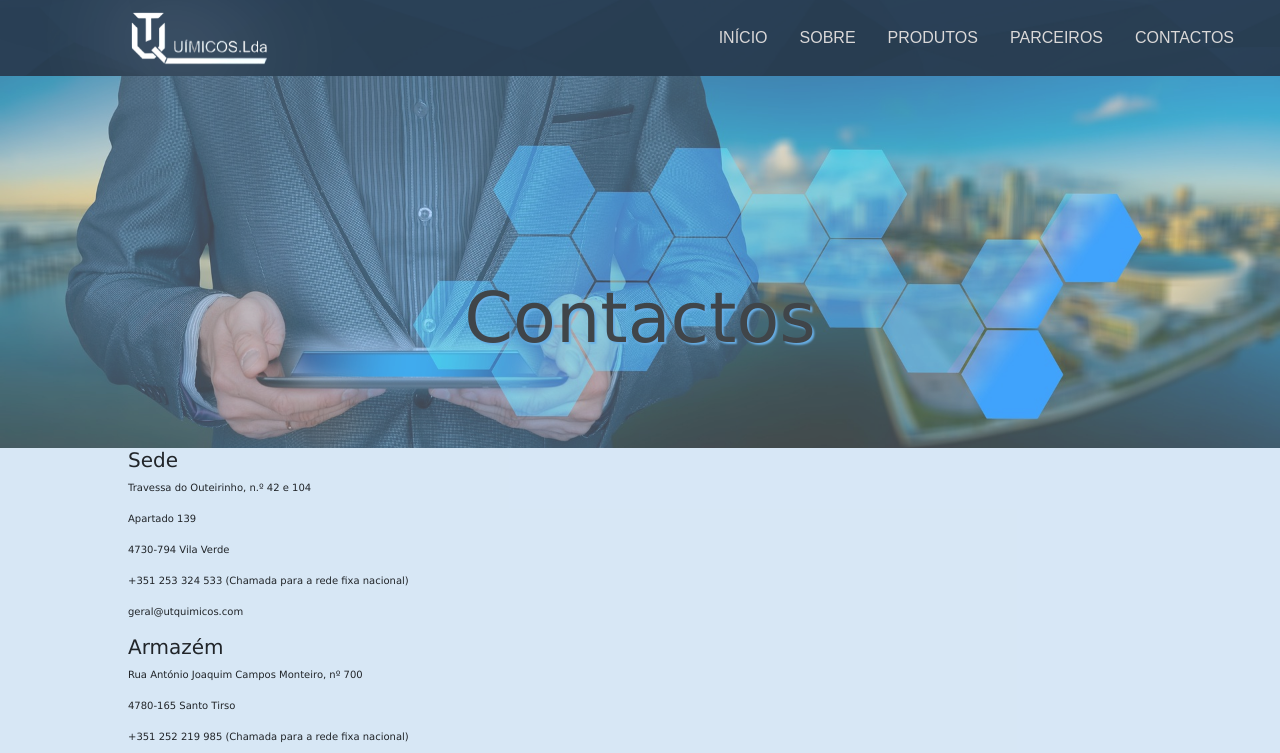
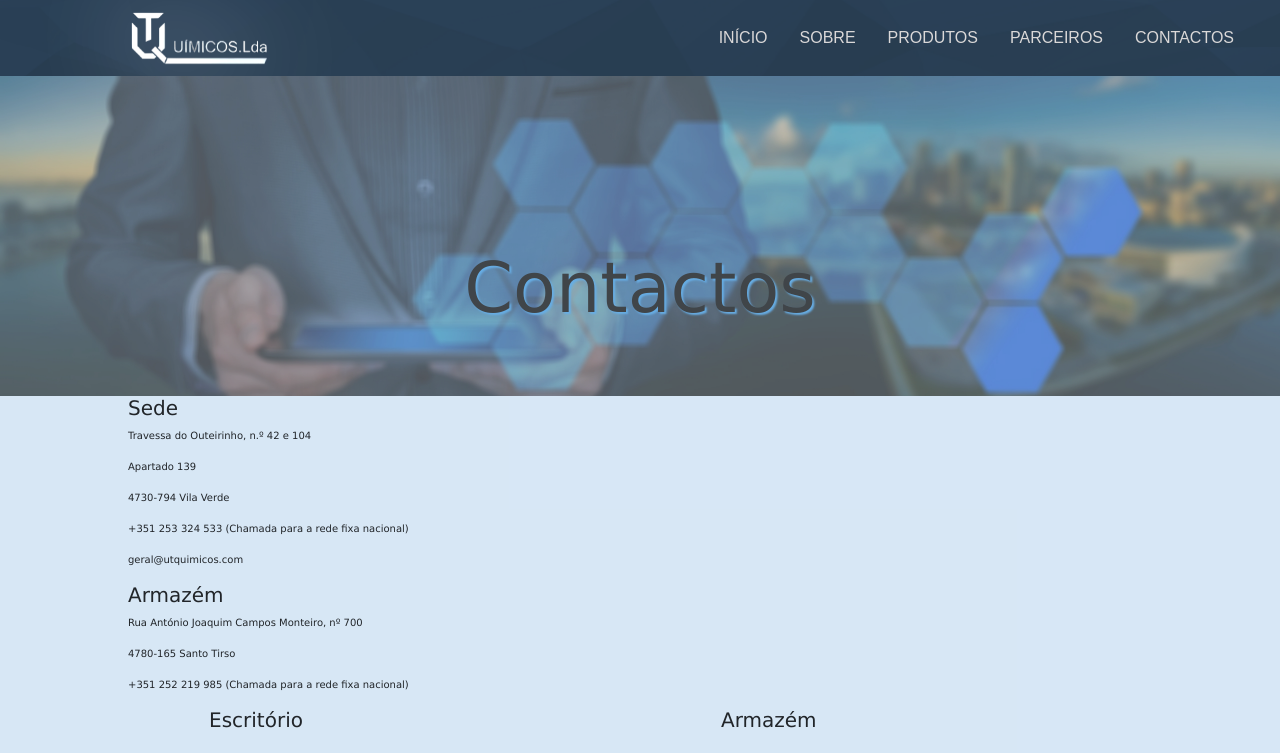
Before and after one commit to miacsilva/ut-quimicos-client, a React (Vite) app: page /contactos in a window 1280 px wide. Shown: the top 753 px of the page. Built offline with nearby package versions, Linux system fonts and the light colour scheme; grey boxes are pictures that could not be loaded.

Commit message:
contacts

```diff
--- a/src/App.css
+++ b/src/App.css
@@ -372,13 +372,14 @@ background:linear-gradient(#141e30, #243b55);
   font-size: 70px;
   color: black;
   z-index: 1;
+  margin-top: -30px;
 }
 
 #contactos header{
   background-image: URL("/contacto-header.jpg");
   background-size: cover;
   width: 100vw;
-  min-height: 40vh;
+  max-height: 40vh;
   position: relative;
   opacity: 0.70;
   background-position: 0rem;
```
Also changed, not shown: public/contacto-header.jpg.
